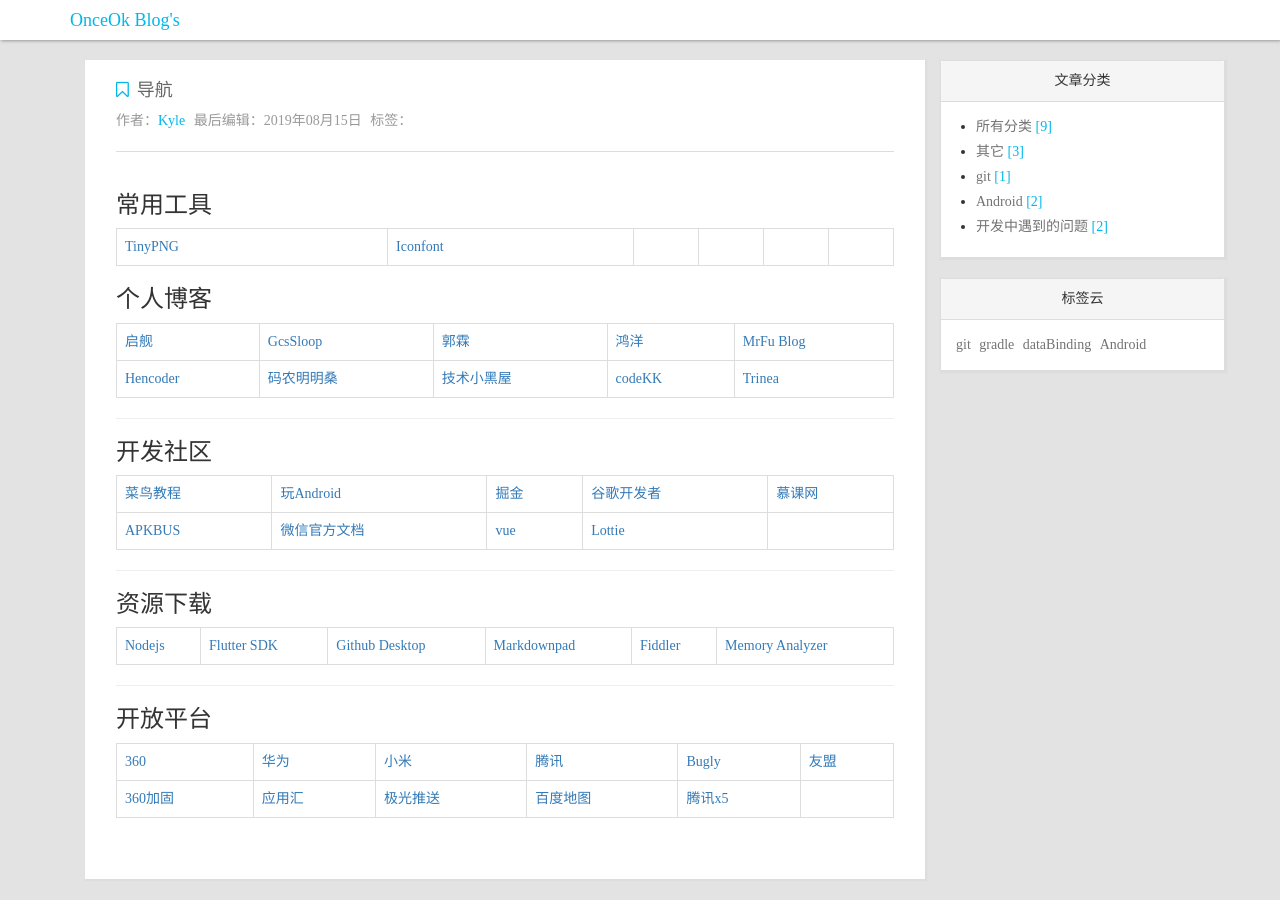
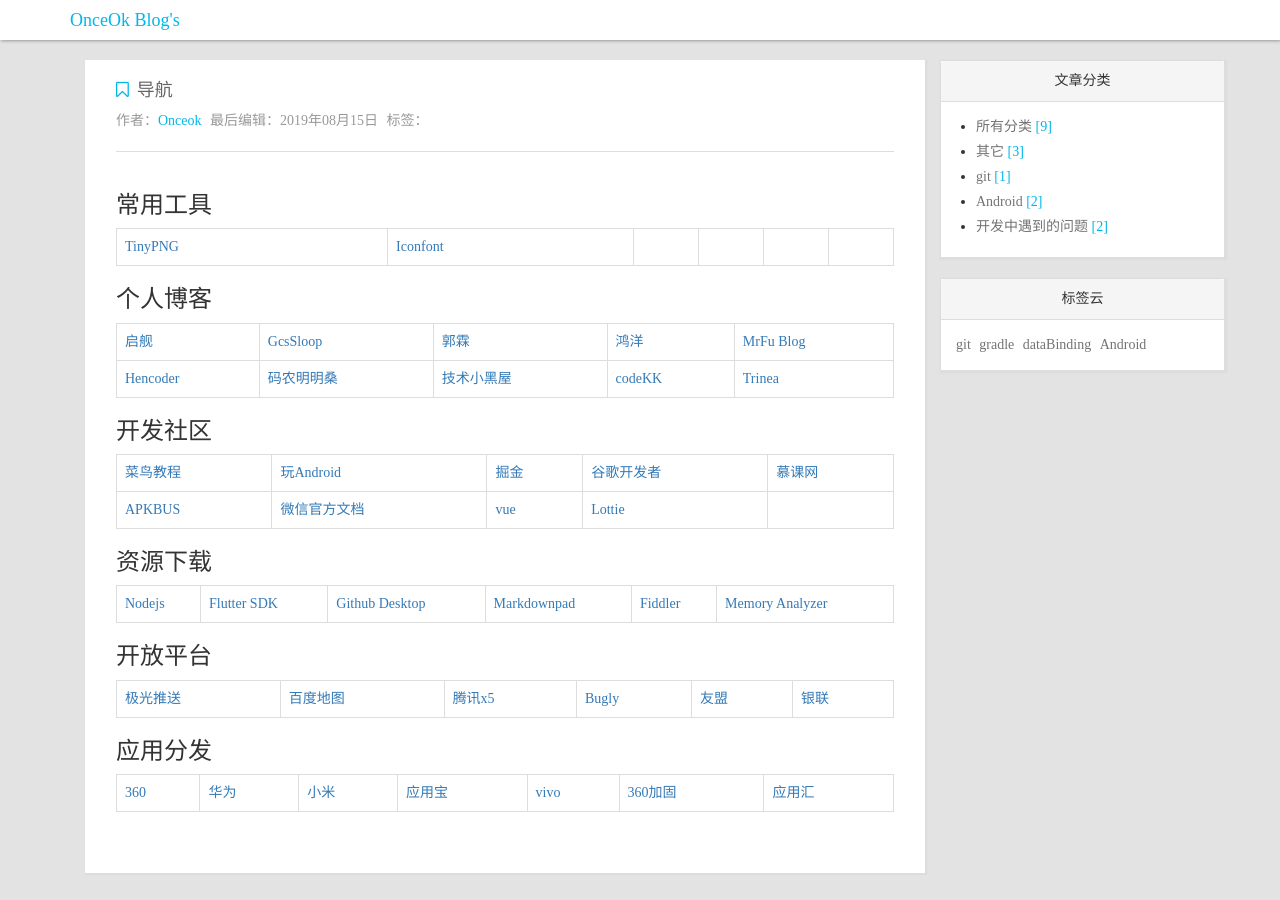
Before and after one commit to z981446402/kyle.github.com, a Jekyll site: the page built from _posts/2019-08-15-导航.md, in a window 1280 px wide. Built offline with Jekyll 4.4.1, drawn with Linux system fonts in a browser that asks for light colours; nearby versions of some CDN libraries; comment, search, counter and statistics services are not loaded.

Commit message:
Update 2019-08-15-导航.md

```diff
--- a/_posts/2019-08-15-导航.md
+++ b/_posts/2019-08-15-导航.md
@@ -2,7 +2,7 @@
 layout: post
 title: "导航"
 categories: [其它]
-author: Kyle
+author: Onceok
 ---
 
 ### 常用工具 ###
@@ -37,7 +37,7 @@
    </tr>
 </table>
 
-----------
+
 ### 开发社区 ###
 <table class="table table-bordered">
    <tr>
@@ -55,7 +55,7 @@
 	<td></td>
    </tr>
 </table>
-----------
+
 ### 资源下载 ###
 
 <table class="table table-bordered">
@@ -69,23 +69,34 @@
    </tr>
 </table>
 
-----------
 ### 开放平台 ###
+
+<table class="table table-bordered">
+   <tr>
+
+    <td><a href="https://www.jiguang.cn/push" target="_blank">极光推送</a></td>
+	<td><a href="http://lbsyun.baidu.com/" target="_blank">百度地图</a></td>
+	<td><a href="https://x5.tencent.com/tbs/index.html" target="_blank">腾讯x5</a></td>
+	<td><a href="https://bugly.qq.com/" target="_blank">Bugly</a></td>
+	<td><a href="https://www.umeng.com/" target="_blank">友盟</a></td>
+	<td><a href="https://open.unionpay.com/tjweb/index" target="_blank">银联</a></td>
+   </tr>
+
+</table>
+
+
+### 应用分发 ###
 
 <table class="table table-bordered">
    <tr>
     <td><a href="http://dev.360.cn/" target="_blank">360</a></td>
     <td><a href="https://developer.huawei.com/consumer/cn/" target="_blank">华为</a></td>
     <td><a href="https://dev.mi.com/console/" target="_blank">小米</a></td>
-	<td><a href="https://open.tencent.com/" target="_blank">腾讯</a></td>
-	<td><a href="https://bugly.qq.com/" target="_blank">Bugly</a></td>
-	<td><a href="https://www.umeng.com/" target="_blank">友盟</a></td>
+	<td><a href="https://open.tencent.com/" target="_blank">应用宝</a></td>
+	<td><a href="https://id.vivo.com.cn/?callback=https://dev.vivo.com.cn&_202004031018#!/access/login" target="_blank">vivo</a></td>
+	<td><a href="http://jiagu.360.cn/#/global/index" target="_blank">360加固</a></td>
+    <td><a href="http://dev.appchina.com/dev/index" target="_blank">应用汇</a></td>
+
    </tr>
-   <tr>
-    <td><a href="http://jiagu.360.cn/#/global/index" target="_blank">360加固</a></td>
-    <td><a href="http://dev.appchina.com/dev/index" target="_blank">应用汇</a></td>
-    <td><a href="https://www.jiguang.cn/push" target="_blank">极光推送</a></td>
-	<td><a href="http://lbsyun.baidu.com/" target="_blank">百度地图</a></td>
-	<td><a href="https://x5.tencent.com/tbs/index.html" target="_blank">腾讯x5</a></td>
-   </tr>
+
 </table>
```
